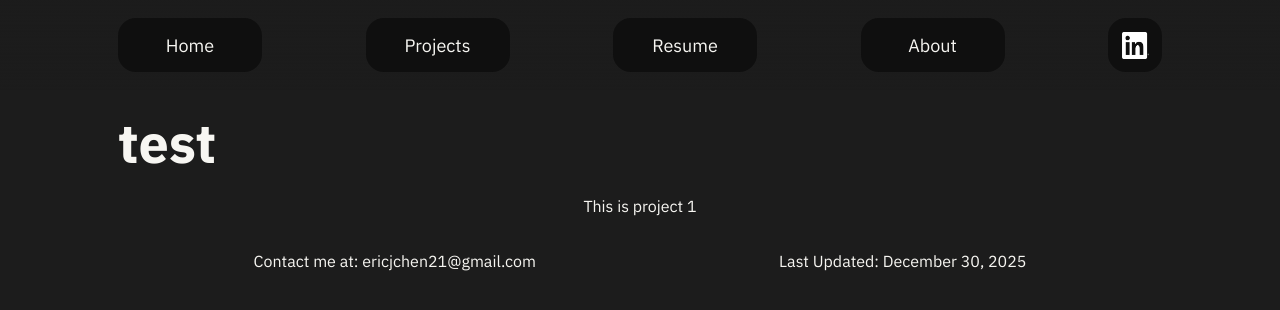
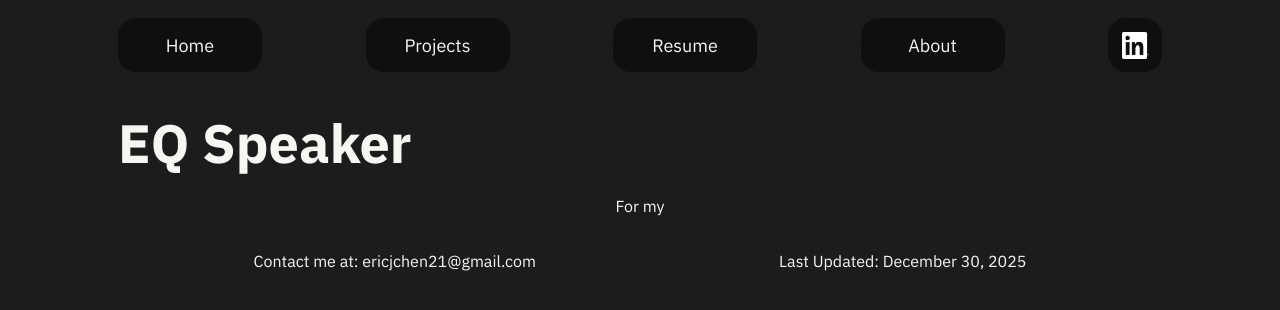
Before and after one commit to ericjchen21/ericjchen21.github.io, a Jekyll site: the page built from _projects/project1.md, in a window 1280 px wide. Shown: the top 310 px of the page. Built offline with Jekyll 4.4.1, drawn with Linux system fonts in a browser that asks for light colours; comment, search, counter and statistics services are not loaded.

Commit message:
started project descs

```diff
--- a/_config.yml
+++ b/_config.yml
@@ -4,4 +4,4 @@ theme: null
 collections:
   projects:
     output: true
-    permalink: /projects/:name/
+    permalink: /projects/:title/
--- a/_projects/project1.md
+++ b/_projects/project1.md
@@ -1,6 +1,7 @@
 ---
 layout: page
-title: test
+slug: EQ-Speaker
+title: EQ Speaker
 ---
 
-This is project 1
+For my
```
